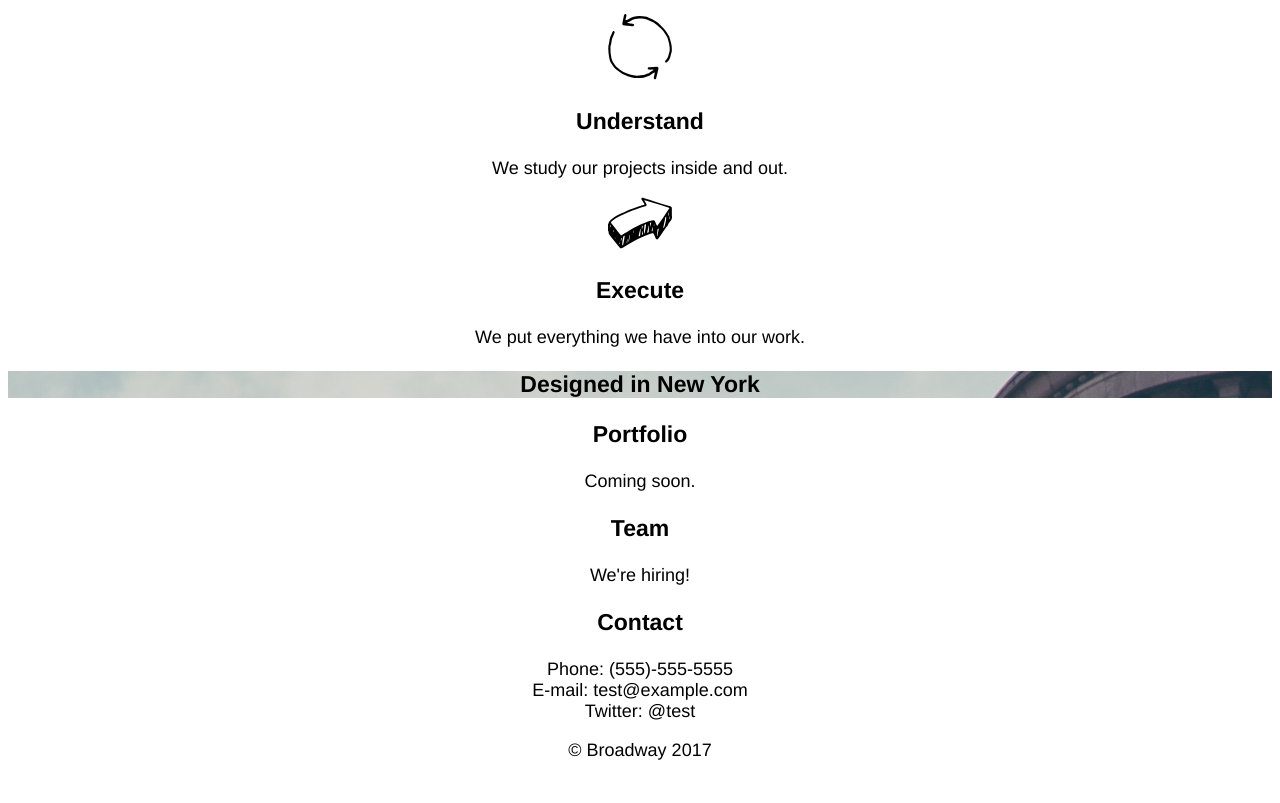
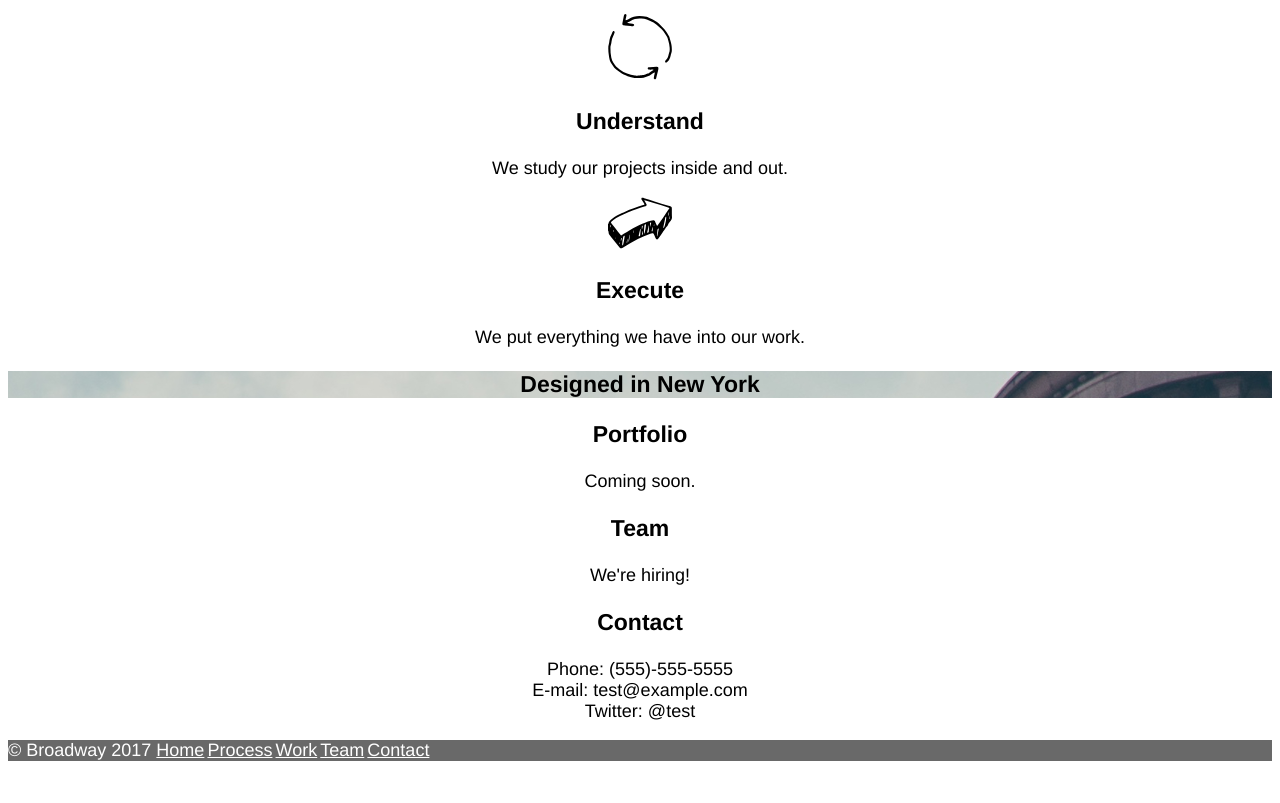
Before and after one commit to youngrose/broadway, a plain HTML site: page index.html in a window 1280 px wide. Shown: the part 532-1335 px from the top of the page. After the commit the page ends 1304 px from the top, so only its background shows below. Drawn offline with Linux system fonts and the light colour scheme.

Commit message:
Final commit, some problems with footer formatting to be addressed

```diff
--- a/index.html
+++ b/index.html
@@ -51,12 +51,12 @@
         Twitter: @test </p>
     </div>
     <div class="footer">
-      <p class="copyright">© Broadway 2017</p>
+      <p class="copyright">© Broadway 2017
       <a href="./index.html">Home</a>
       <a href="#process">Process</a>
       <a href="#work">Work</a>
       <a href="#team">Team</a>
-      <a href="#contact">Contact<a>
+      <a href="#contact">Contact<a></p>
     </div>
   </body>
 </html>
--- a/resources/css/style.css
+++ b/resources/css/style.css
@@ -12,13 +12,13 @@ h2{
   font-size: 32px;
   font-weight: bold;
 }
+div.header{
+  background-image: url(../images/the-flatiron-building.png);
+  color: white;
+}
 h3{
   color: black;
   font-size: 23px;
-}
-div.header{
-  background-image: url(../images/the-flatiron-building.png);
-  color: white;
 }
 ul {
   list-style-type: none;
@@ -33,3 +33,11 @@ a{
 p{
   color: black;
 }
+div.footer{
+  background-color: dimgray;
+  text-align: left;
+}
+p.copyright{
+  color: white;
+  font-size: 11px;
+}
```
